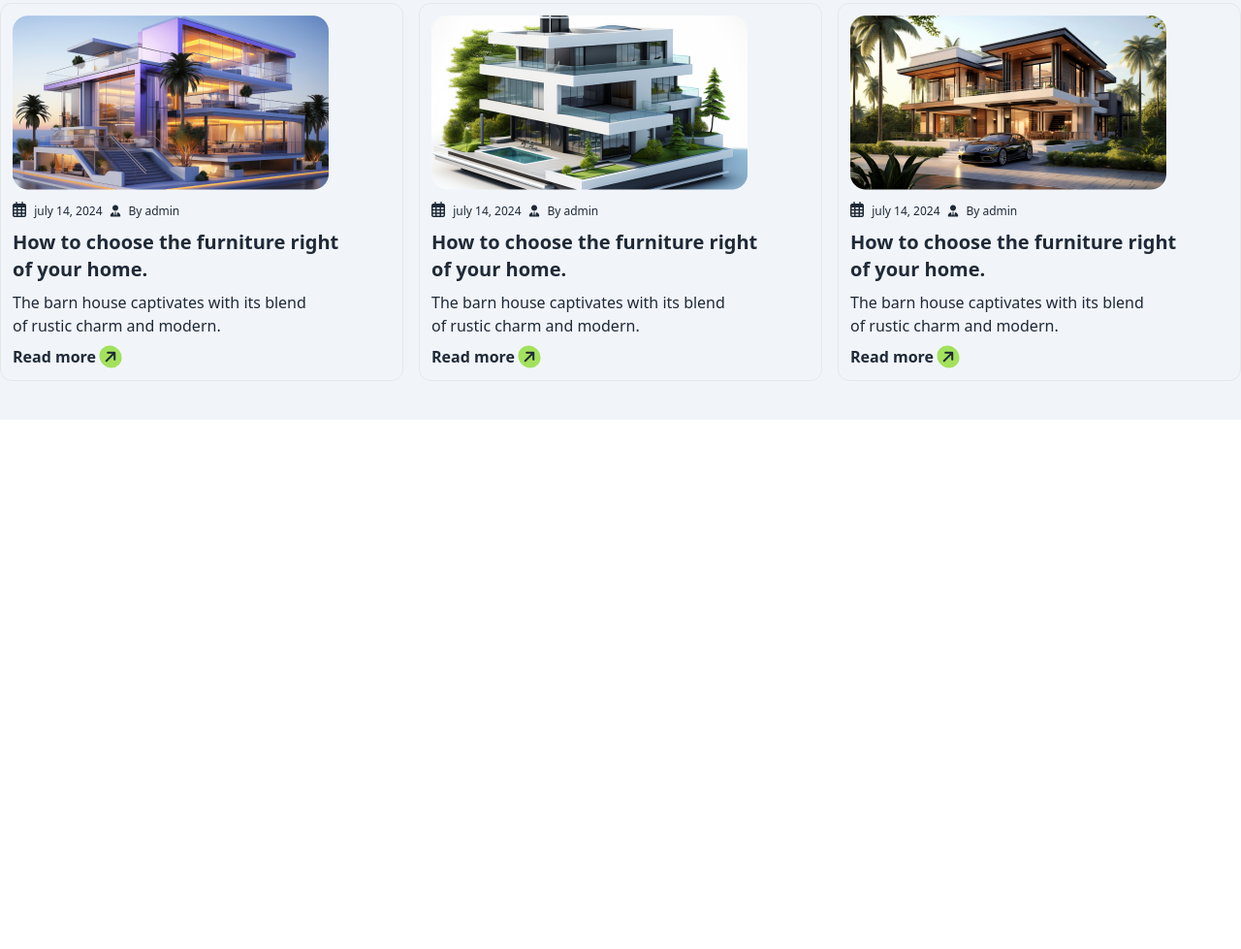
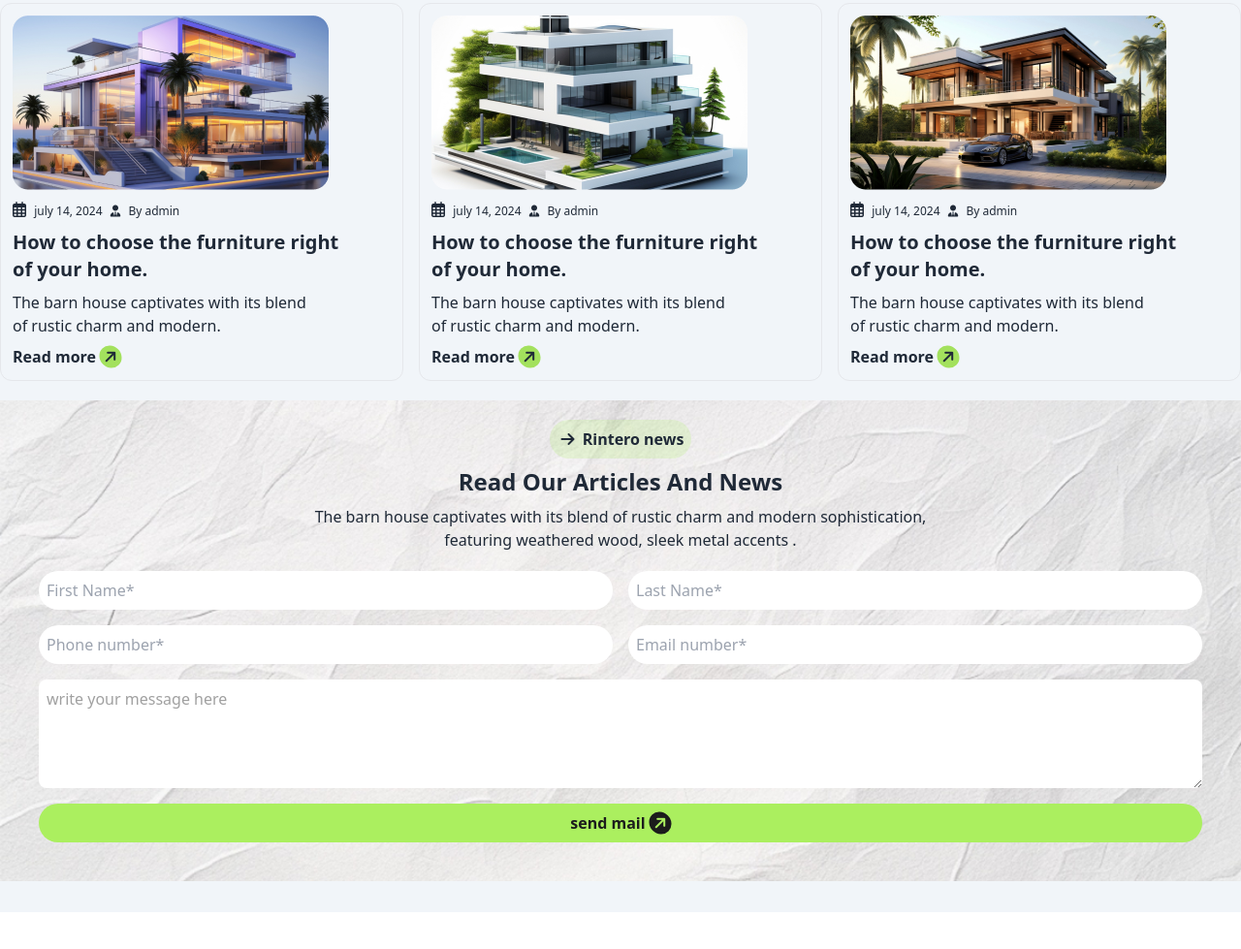
Before and after one commit to imamhossainapon/assignment-3, a plain HTML site: page index.html in a window 1280 px wide. Shown: the part 2712-3691 px from the top of the page at 97% size. Before the commit the page ends 3185 px from the top, so only its background shows below. Drawn offline with nearby package versions, Linux system fonts and the light colour scheme.

Commit message:
section-7

```diff
--- a/index.html
+++ b/index.html
@@ -74,7 +74,7 @@
             </div>
     </header>
  <!-- main-sections -->
-    <main  class="bg-slate-100 my-10 pb-10">
+    <main  class="bg-slate-100 my-10 pb-3">
         <section class="relative">
 
            <div class="border border-dashed absolute w-36 h-24 ml-14 hidden md:block "><img class="py-4" src="./assets/Vector.png" alt=""></div>
@@ -294,6 +294,32 @@
                         </div>
                   </section>
 
+                  <!-- section-6 -->
+<section class="pt-5 my-5 imam bg-cover bg-center bg-no-repeat p-10" style="background-image: url(./assets/bg.jpg);">
+                  <div class="text-center space-y-2 mb-5"><button class="bg-[#ABEF5F33] p-2 rounded-full ">
+                    <i class="fa-solid fa-arrow-right   rounded-[100%] p-1"></i>
+                    <h1 class="inline font-bold ">
+                        Rintero news
+                    </h1></button>
+
+                    <h1 class="text-2xl font-bold">Read Our Articles And News  </h1>
+                    <p>The barn house captivates with its blend of rustic charm and modern sophistication,<br>
+                        featuring weathered wood, sleek metal accents .
+                    </p></div>
+                    <div class="md:container mx-auto w-[95%]">
+                    <div class="grid md:grid-cols-2 grid-cols-1 gap-4 ">
+                       <input type="" class="p-2 rounded-full" placeholder="First Name*">
+                        <input type="" class="p-2 rounded-full" placeholder="Last Name*">
+
+                <input type="" class="p-2 rounded-full" placeholder="Phone number*">
+                    <input type="" class="p-2 rounded-full" placeholder="Email number*">
+                 <textarea name=""  class="p-2 rounded-lg row-span-8 md:col-span-2 text-[#A0A0A0]" id="">write your message here</textarea>
+                 <button class="bg-[#ABEF5F] p-2 md:col-span-2 rounded-full"><h1 class="text-[#1C1C1C] font-bold inline">send mail</h1>
+                    <i class="fa-solid fa-arrow-right -rotate-45 bg-[#1C1C1C] text-[#ABEF5F] rounded-[100%] p-1"></i>
+                </button>
+                </div>
+            </div>
+                </section>
     </main>
 
 
```
